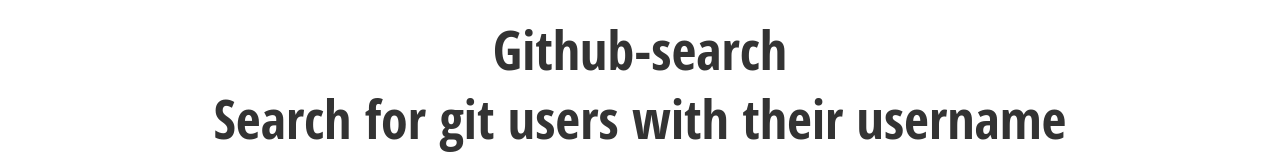
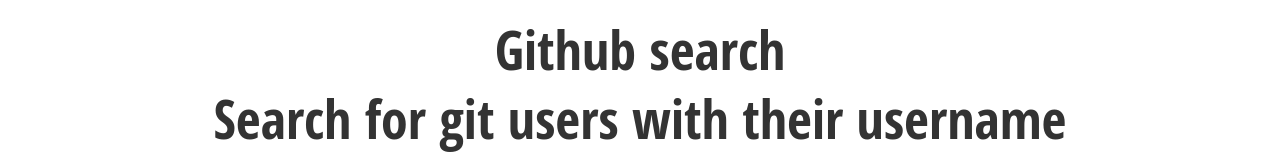
Before and after one commit to KingVulkan/Githubsearch, an Angular app: page / in a window 1280 px wide. Shown: the top 160 px of the page. Built offline with nearby package versions, Linux system fonts and the light colour scheme.

Commit message:
removes underscore in html

```diff
--- a/src/app/components/profile/profile.component.html
+++ b/src/app/components/profile/profile.component.html
@@ -1,6 +1,6 @@
 
 
-<h3 class="title">Github-search</h3>
+<h3 class="title">Github search</h3>
 <h5>Search for git users with their username </h5>
 <div class="container">
 	<form action="" class="search-form">
```
